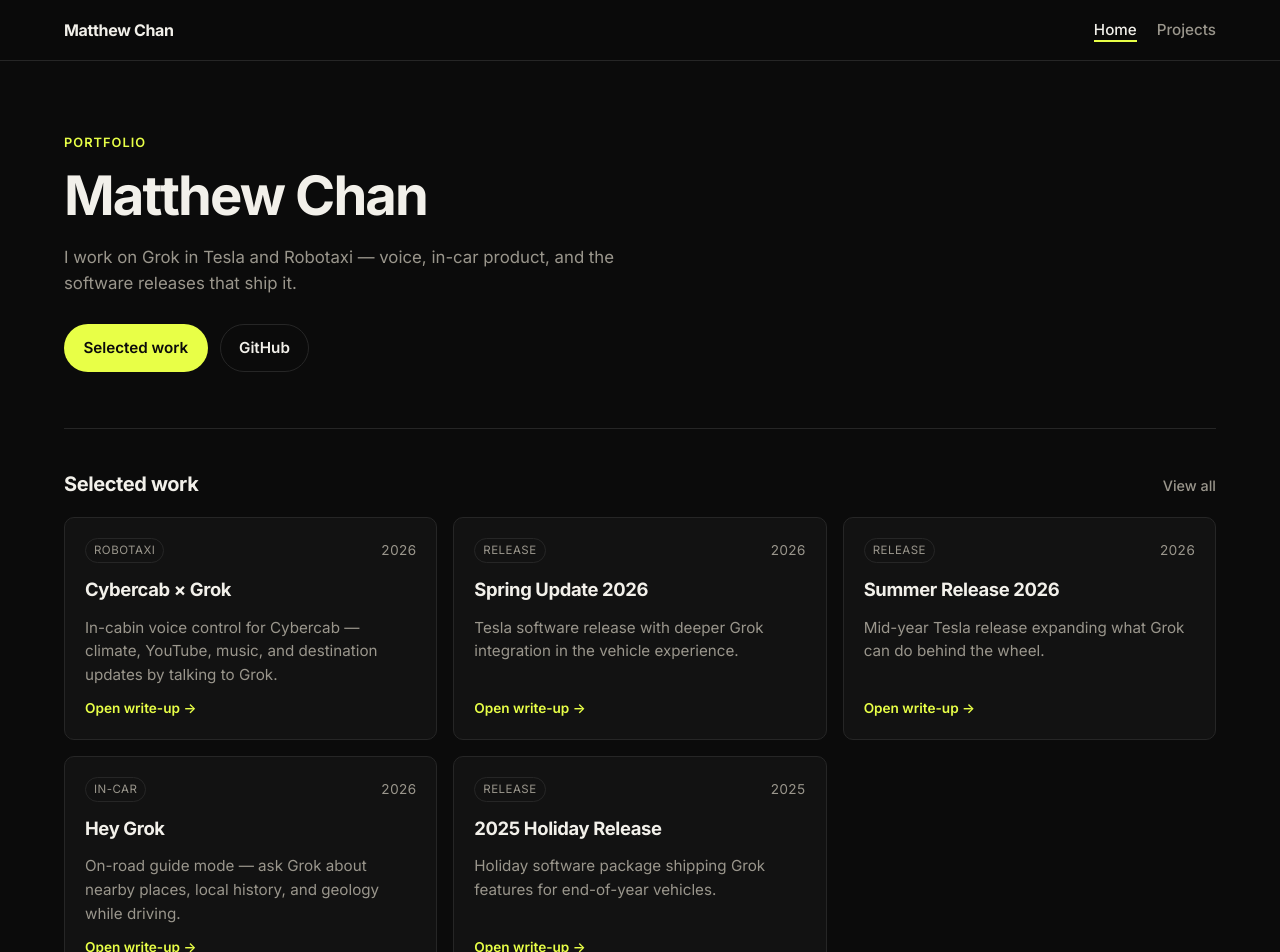
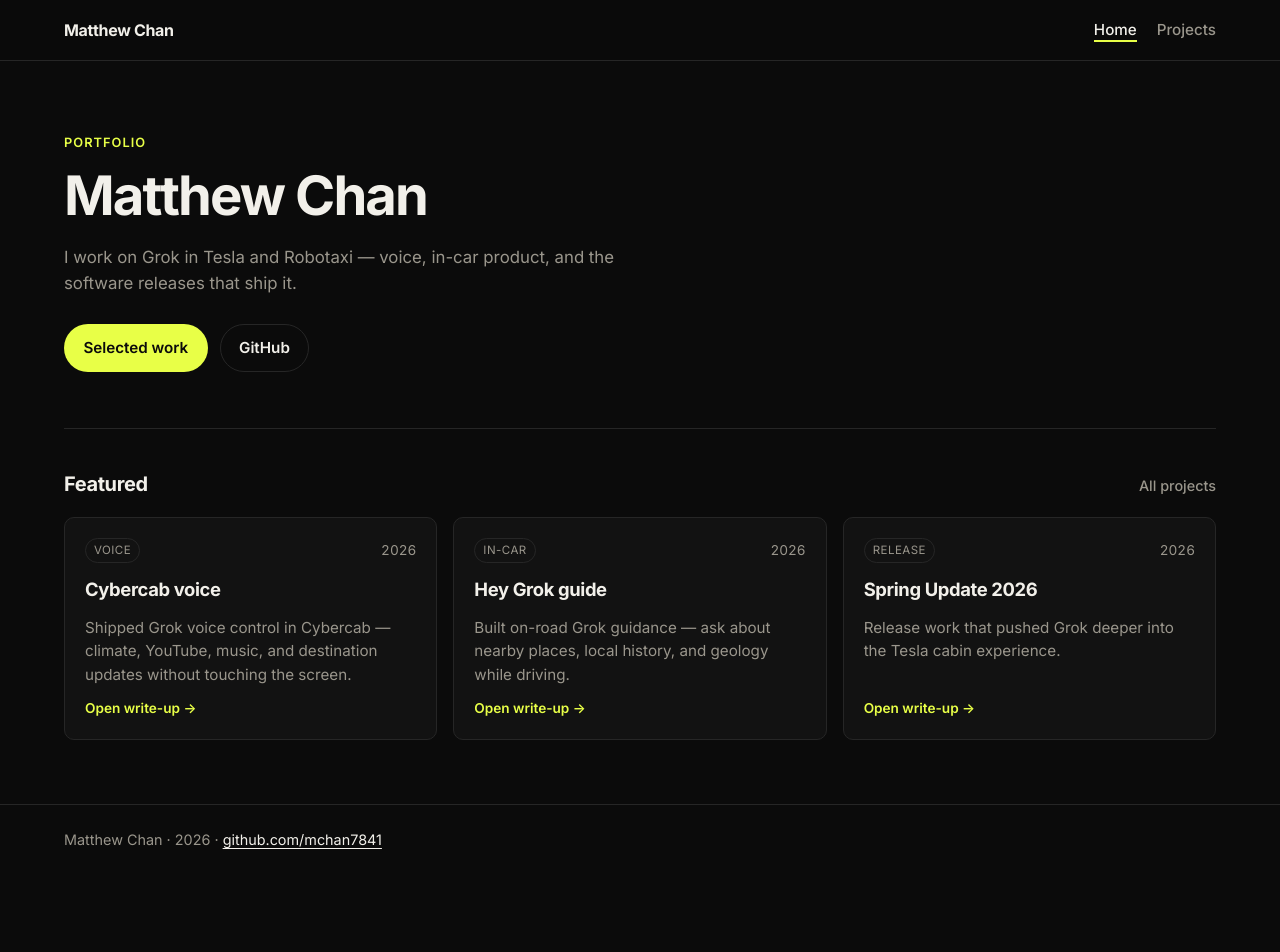
Before and after one commit to mchan7841/mchan7841.github.io, a React (Create React App) app in the folder my-app/: page / in a window 1280 px wide. Shown: the top 952 px of the page. After the commit the page ends 876 px from the top, so only its background shows below. Built offline with nearby package versions, Linux system fonts and the light colour scheme.

Commit message:
Claim ownership in blurbs; feature three on Home

```diff
--- a/my-app/src/data/projects.js
+++ b/my-app/src/data/projects.js
@@ -1,48 +1,53 @@
 const projects = [
   {
     id: 'cybercab-grok',
-    title: 'Cybercab × Grok',
+    title: 'Cybercab voice',
     year: '2026',
     blurb:
-      'In-cabin voice control for Cybercab — climate, YouTube, music, and destination updates by talking to Grok.',
+      'Shipped Grok voice control in Cybercab — climate, YouTube, music, and destination updates without touching the screen.',
     href: 'https://x.com/robotaxi/status/2096428461166588208',
-    tag: 'Robotaxi',
+    tag: 'Voice',
+    featured: true,
+  },
+  {
+    id: 'hey-grok',
+    title: 'Hey Grok guide',
+    year: '2026',
+    blurb:
+      'Built on-road Grok guidance — ask about nearby places, local history, and geology while driving.',
+    href: 'https://x.com/tesla/status/2058638532353434023',
+    tag: 'In-car',
+    featured: true,
   },
   {
     id: 'spring-update-2026',
     title: 'Spring Update 2026',
     year: '2026',
     blurb:
-      'Tesla software release with deeper Grok integration in the vehicle experience.',
+      'Release work that pushed Grok deeper into the Tesla cabin experience.',
     href: 'https://x.com/tesla/status/2043782316850573312',
     tag: 'Release',
+    featured: true,
   },
   {
     id: 'summer-release-2026',
     title: 'Summer Release 2026',
     year: '2026',
     blurb:
-      'Mid-year Tesla release expanding what Grok can do behind the wheel.',
+      'Follow-on release work expanding what Grok can do behind the wheel.',
     href: 'https://x.com/tesla/status/2079584176182087827',
     tag: 'Release',
-  },
-  {
-    id: 'hey-grok',
-    title: 'Hey Grok',
-    year: '2026',
-    blurb:
-      'On-road guide mode — ask Grok about nearby places, local history, and geology while driving.',
-    href: 'https://x.com/tesla/status/2058638532353434023',
-    tag: 'In-car',
+    featured: false,
   },
   {
     id: 'holiday-release-2025',
     title: '2025 Holiday Release',
     year: '2025',
     blurb:
-      'Holiday software package shipping Grok features for end-of-year vehicles.',
+      'Holiday release work landing Grok features for end-of-year vehicles.',
     href: 'https://x.com/tesla/status/1997094007948627975',
     tag: 'Release',
+    featured: false,
   },
 ];
 
--- a/my-app/src/pages/Home.js
+++ b/my-app/src/pages/Home.js
@@ -4,6 +4,8 @@
 import './Home.css';
 
 const Home = () => {
+  const featured = projects.filter((project) => project.featured);
+
   return (
     <div className="home">
       <section className="hero">
@@ -30,13 +32,13 @@
 
       <section className="home-featured" aria-labelledby="work-heading">
         <div className="section-head">
-          <h2 id="work-heading">Selected work</h2>
+          <h2 id="work-heading">Featured</h2>
           <Link to="/projects" className="section-link">
-            View all
+            All projects
           </Link>
         </div>
         <ul className="project-grid">
-          {projects.map((project) => (
+          {featured.map((project) => (
             <li key={project.id}>
               <a
                 className="project-card"
--- a/my-app/src/pages/Projects.js
+++ b/my-app/src/pages/Projects.js
@@ -9,8 +9,8 @@
         <p className="eyebrow">Selected work</p>
         <h1>Projects</h1>
         <p className="lede">
-          Portfolio pieces around Grok in Tesla and Robotaxi — from Cybercab
-          voice control to software releases.
+          What I shipped around Grok in Tesla and Robotaxi — voice, in-car
+          guidance, and release work.
         </p>
       </header>
 
```
